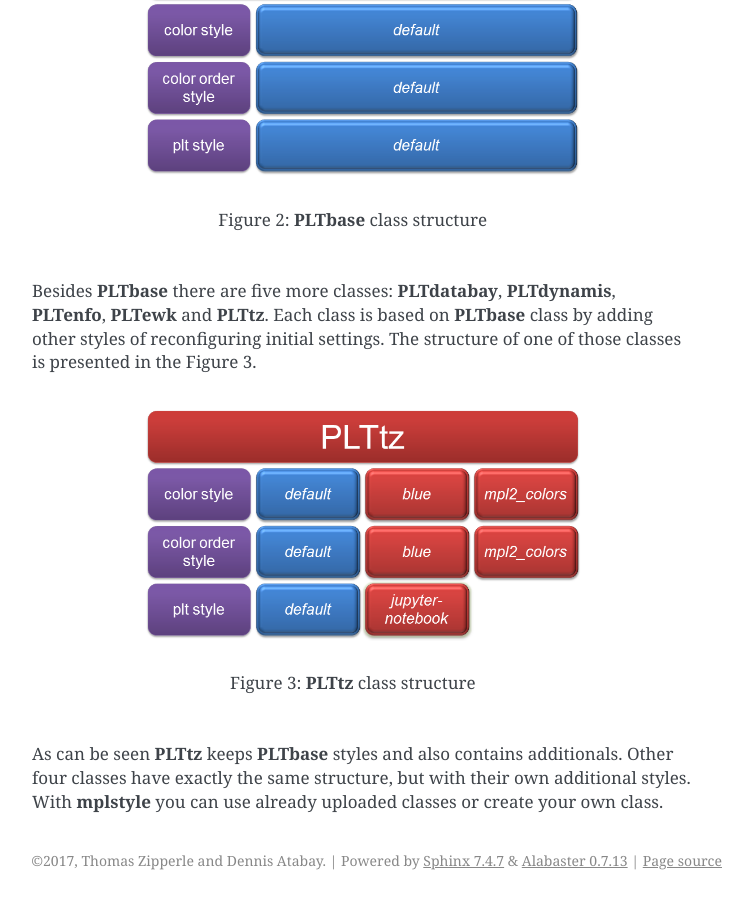
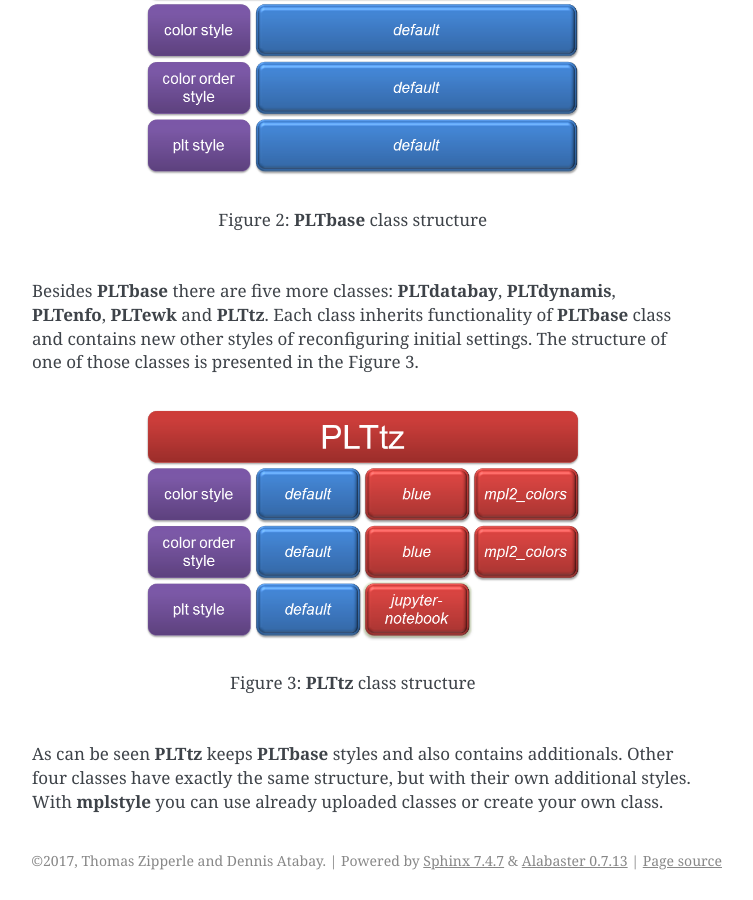
Before and after one commit to tzipperle/mplstyle, a Sphinx documentation site: the page built from docs/overview.rst, in a window 1280 px wide and 900 px high, scrolled down 1098 px. Shown: the whole window, without its empty margins (388-1141 px from the left). Built offline with Sphinx 7.4.7, drawn with Linux system fonts in a browser that asks for light colours.

Commit message:
Update overview.rst

```diff
--- a/docs/overview.rst
+++ b/docs/overview.rst
@@ -24,7 +24,7 @@ All changes are distributed between three settings: **color style**, **color ord
 
    Figure 2: **PLTbase** class structure
 
-Besides **PLTbase** there are five more classes: **PLTdatabay**, **PLTdynamis**, **PLTenfo**, **PLTewk** and **PLTtz**. Each class is based on **PLTbase** class by adding other styles of reconfiguring initial settings. The structure of one of those classes is presented in the Figure 3.
+Besides **PLTbase** there are five more classes: **PLTdatabay**, **PLTdynamis**, **PLTenfo**, **PLTewk** and **PLTtz**. Each class inherits functionality of **PLTbase** class and contains new other styles of reconfiguring initial settings. The structure of one of those classes is presented in the Figure 3.
 
 .. figure:: img/PLTtz.png
    :width: 70%
```
